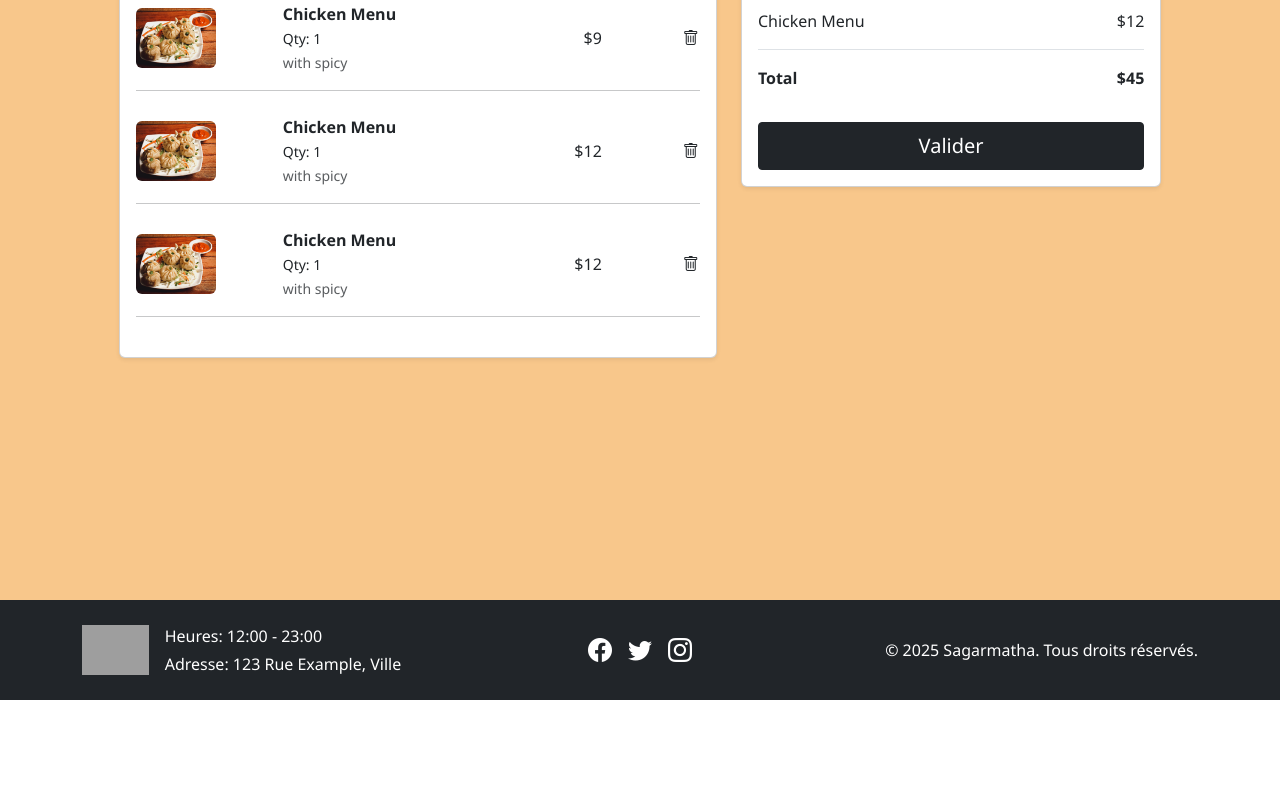
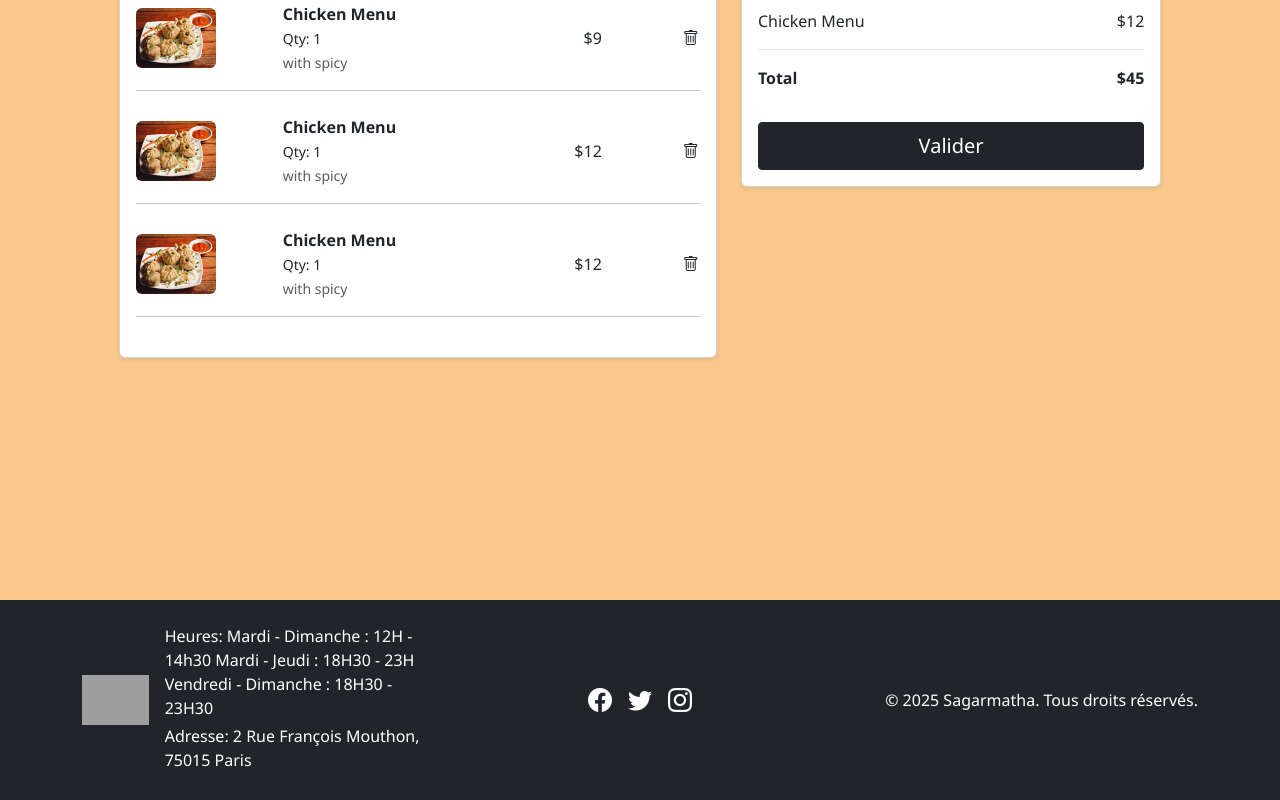
Before and after one commit to tse-ley/total_project, a React (Vite) app: page /commande in a window 1280 px wide. Shown: the part 274-1074 px from the top of the page. Before the commit the page ends 974 px from the top, so only its background shows below. Built offline with nearby package versions, Linux system fonts and the light colour scheme; grey boxes are pictures that could not be loaded.

Commit message:
third commit

```diff
--- a/src/components/Footer.jsx
+++ b/src/components/Footer.jsx
@@ -10,8 +10,10 @@ const Footer = () => {
           <div className="col-md-4 mb-3 mb-md-0 d-flex align-items-center justify-content-center justify-content-md-start">
             <img src={logo} alt="Restaurant Logo" style={{ height: '50px' }} className="me-3" />
             <div>
-              <p className="mb-1">Heures: 12:00 - 23:00</p>
-              <p className="mb-0">Adresse: 123 Rue Example, Ville</p>
+              <p className="mb-1">Heures: Mardi - Dimanche : 12H - 14h30
+                                  Mardi - Jeudi : 18H30 - 23H
+                                  Vendredi - Dimanche : 18H30 - 23H30</p>
+              <p className="mb-1">Adresse: 2 Rue François Mouthon, 75015 Paris</p>
             </div>
           </div>
 
--- a/src/components/Navbar.jsx
+++ b/src/components/Navbar.jsx
@@ -8,7 +8,7 @@ const Navbar = () => {
   return (
     <nav className="navbar navbar-expand-md shadow-sm" style={{ backgroundColor: '#F8C78B' }}>
       <div className="container">
-        <Link to="/" className="navbar-brand d-flex align-items-center">
+        <Link to="accueil" className="navbar-brand d-flex align-items-center">
           <img src={logo} alt="Restaurant Logo" height="48" />
         </Link>
         <button
--- a/src/pages/Contact.jsx
+++ b/src/pages/Contact.jsx
@@ -13,7 +13,7 @@ const Contact = () => {
                 <h5 className="mb-4">Find us at</h5>
                 <div className="d-flex align-items-start mb-2">
                   <i className="bi bi-geo-alt me-2 mt-1"></i>
-                  <p>21 rue de bolivard, 75010 Paris</p>
+                  <p>2 Rue François Mouthon, 75015 Paris</p>
                 </div>
                 <div className="d-flex align-items-start mb-2">
                   <i className="bi bi-telephone me-2 mt-1"></i>
```
Also changed, not shown: src/assets/Sagarmatha.png (added).
